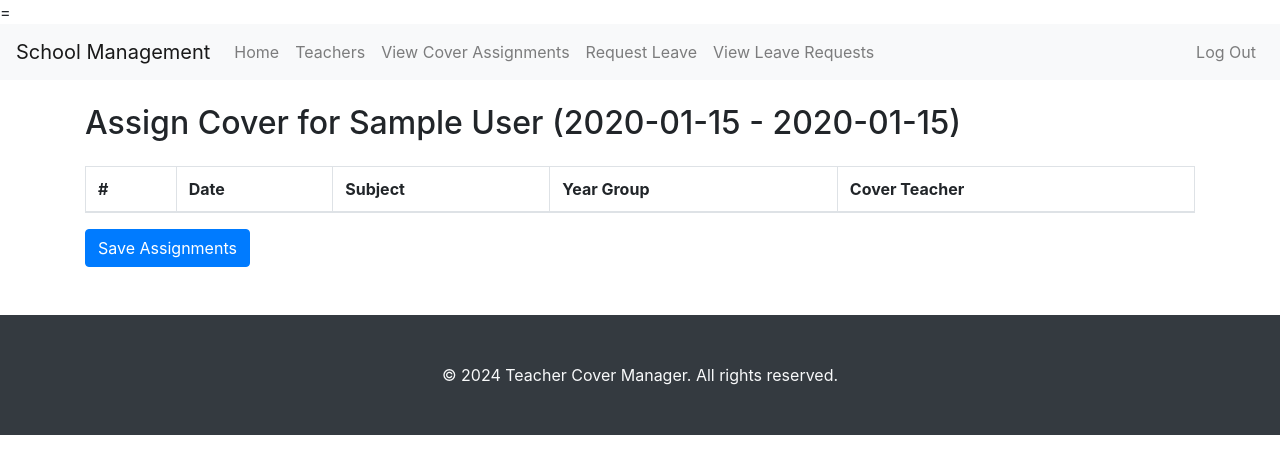
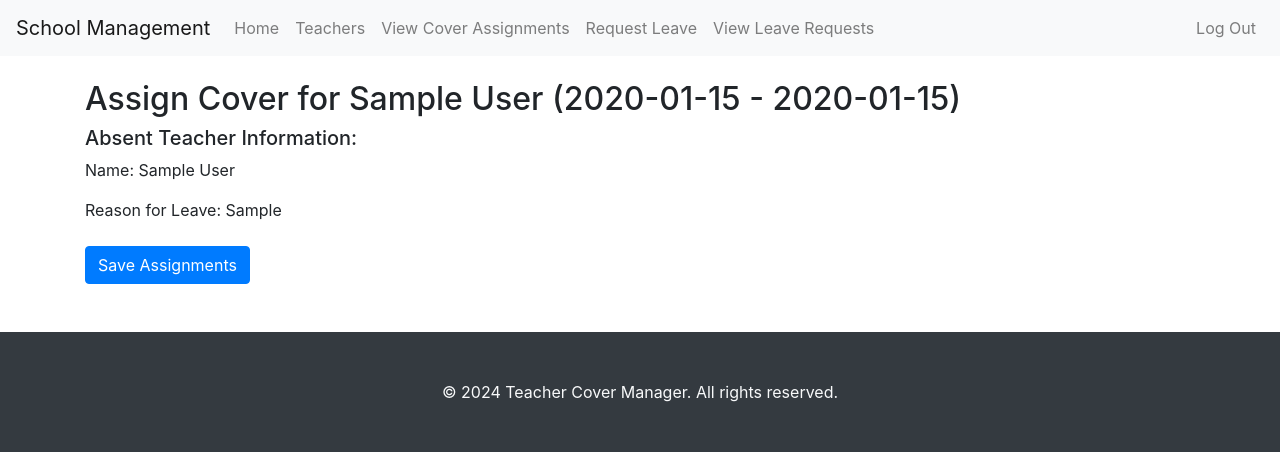
Before and after one commit to natasha-cher/school_cover_app, a Flask app: page /assign-cover/1 in a window 1280 px wide. Shown: the top 462 px of the page. Run offline with Flask 3, Linux system fonts and the light colour scheme; a user stored in the database is signed in; tables that the repository leaves empty hold one stand-in row (values such as "Sample post"); lists and menus that the app fills with data are empty; some libraries are stand-ins or nearby versions.

Commit message:
Assign cover html: cover assignments are separated by dates, info about the absent teacher is displayed and info about teaching slots that need cover

```diff
--- a/app/helpers.py
+++ b/app/helpers.py
@@ -84,6 +84,8 @@ def get_slot_details(teaching_slots, slot_teacher_mapping):
         {
             'subject': slot.lesson.subject,
             'year_group': slot.lesson.year_group,
+            'date': slot.date,
+            'period_number': slot.period_number
         }
         for slot in teaching_slots if slot.id in slot_teacher_mapping
     ]
--- a/app/templates/assign_cover.html
+++ b/app/templates/assign_cover.html
@@ -1,37 +1,42 @@
-={% extends "base.html" %}
+{% extends "base.html" %}
 
 {% block content %}
 <h2>Assign Cover for {{ leave_request.requesting_user.full_name }} ({{ leave_request.start_date }} - {{ leave_request.end_date }})</h2>
+
+<!-- Display teacher information -->
+<div class="mb-4">
+    <h5>Absent Teacher Information:</h5>
+    <p>Name: {{ leave_request.requesting_user.full_name }}</p>
+    <p>Reason for Leave: {{ leave_request.reason }}</p>
+</div>
 
 <form method="post" class="mt-4">
     {{ form.hidden_tag() }}
 
     {% set current_date = None %}
+
+    {% for slot_form, slot_detail in zip(form.slots, slot_details) %}
+        {% if current_date != slot_detail['date'] %}
+            {% if loop.index > 1 %}
+                </tbody>
+                </table>
+            {% endif %}
+            <!-- New date header -->
+            <h4 class="font-weight-bold text-center">{{ slot_detail['date'] }}</h4>
             <table class="table table-bordered table-striped">
                 <thead>
                     <tr>
-                <th>#</th>
-                <th>Date</th>
+                        <th>Period</th>
                         <th>Subject</th>
                         <th>Year Group</th>
                         <th>Cover Teacher</th>
                     </tr>
                 </thead>
                 <tbody>
-            {% for slot_form, slot_detail in zip(form.slots, slot_details) %}
-                {% if current_date != slot_detail['date'] %}
-                    <tr>
-                        <td colspan="5" class="font-weight-bold">
-                            <h4>{{ slot_detail['date'] }}</h4>
-                        </td>
-                    </tr>
             {% set current_date = slot_detail['date'] %}
         {% endif %}
             <tr>
-                    <td>
-                        {{ loop.index }}
-                    </td>
-                    <td>{{ slot_detail['date'] }}</td>
+                <td>{{ slot_detail['period_number'] }}</td>
                 <td>{{ slot_detail['subject'] }}</td>
                 <td>{{ slot_detail['year_group'] }}</td>
                 <td>
@@ -48,7 +53,6 @@
     {% endfor %}
         </tbody>
         </table>
-
     <button type="submit" class="btn btn-primary">Save Assignments</button>
 </form>
 {% endblock %}
```
Lines whose indentation alone changed are shown as unchanged.
